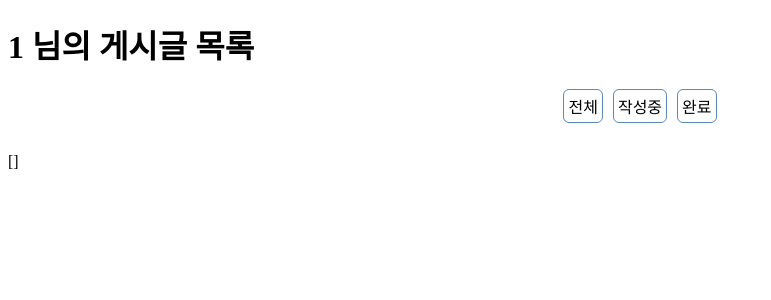
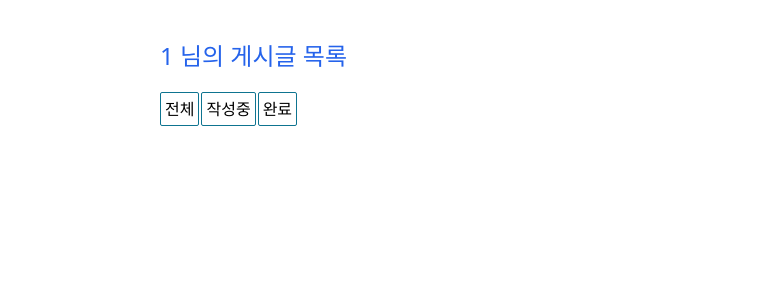
Before and after one commit to every-sun/vue-project, a Vue app: page /1 in a window 1280 px wide. Shown: the top 300 px of the page, without its empty margins (0-771 px from the left). Built offline with nearby package versions, Linux system fonts and the light colour scheme.

Commit message:
style : tailwindcss 적용

```diff
--- a/package.json
+++ b/package.json
@@ -20,8 +20,12 @@
     "@vue/cli-plugin-babel": "~5.0.0",
     "@vue/cli-plugin-eslint": "~5.0.0",
     "@vue/cli-service": "~5.0.0",
+    "autoprefixer": "^10.4.8",
     "eslint": "^7.32.0",
-    "eslint-plugin-vue": "^8.0.3"
+    "eslint-plugin-vue": "^8.0.3",
+    "postcss": "^8.4.14",
+    "tailwindcss": "^3.1.7",
+    "vue-cli-plugin-vuetify": "~2.5.1"
   },
   "eslintConfig": {
     "root": true,
--- /dev/null
+++ b/postcss.config.js
@@ -0,0 +1,6 @@
+module.exports = {
+  plugins: {
+    tailwindcss: {},
+    autoprefixer: {},
+  },
+}
--- a/src/components/ListItem.vue
+++ b/src/components/ListItem.vue
@@ -1,5 +1,7 @@
 <template>
-  <router-link :to="{name : props.component, params: {userId : props.item.userId, id: props.item.postId}}">{{props.item.print}}</router-link>
+  <li>
+    <router-link class="block border border-slate-300" :to="{name : props.component, params: {userId : props.item.userId, id: props.item.postId}}">{{props.item.print}}</router-link>
+  </li>
 </template>
 <script setup>
 import {defineProps} from "vue";
@@ -12,17 +14,3 @@ const props = defineProps({
   }
 })
 </script>
-<style scoped>
-  a {
-    display: block;
-    text-decoration: none;
-    color: black;
-    border: 1px solid #eee;
-    text-align: center;
-    margin: 4px;
-  }
-  a:hover{
-    background: #ddd;
-    color: #fff;
-  }
-</style>
--- a/src/components/UserListComp.vue
+++ b/src/components/UserListComp.vue
@@ -1,6 +1,8 @@
 <template>
   <h1>사용자 목록 (총 유저: {{userList.length}}명)</h1>
-  <list-item v-for="user in userList" :key="user" :item="{userId: user, postId: null, print: user }" component="PostList" />
+  <ul>
+    <list-item v-for="user in userList" :key="user" :item="{userId: user, postId: null, print: user }" component="PostList" />
+  </ul>
 </template>
 <script setup>
 import {useStore} from "vuex";
--- /dev/null
+++ b/src/index.css
@@ -0,0 +1,18 @@
+@tailwind base;
+@tailwind components;
+@tailwind utilities;
+
+@layer base {
+    body{
+        @apply w-3/4 m-auto my-[40px]
+    }
+    h1 {
+        @apply text-2xl text-blue-600 my-[20px]
+    }
+    button{
+        @apply border border-cyan-700 p-1 rounded-sm
+    }
+    li {
+        @apply mb-1.5
+    }
+}
--- a/src/main.js
+++ b/src/main.js
@@ -2,5 +2,6 @@ import { createApp } from 'vue';
 import App from './App.vue'
 import store from "./store"
 import {router} from "@/router";
+import './index.css';
 
 createApp(App).use(router).use(store).mount('#app')
--- a/src/views/PostDetail.vue
+++ b/src/views/PostDetail.vue
@@ -1,10 +1,10 @@
 <template>
   <h1>게시글 자세히</h1>
-  <div id="post-info">
-    <p>글번호: {{ post.id }}</p>
-    <p>사용자: {{ post.userId }}</p>
-    <p>제목: {{ post.title }} </p>
-    <p>글 상태: {{ post.completed ? '작성중' : '작성완료' }}</p>
+  <div class="flex flex-col gap-1">
+    <p class="border border-slate-300">글번호: {{ post.id }}</p>
+    <p class="border border-slate-300">사용자: {{ post.userId }}</p>
+    <p class="border border-slate-300">제목: {{ post.title }} </p>
+    <p class="border border-slate-300">글 상태: {{ post.completed ? '작성중' : '작성완료' }}</p>
   </div>
 </template>
 <script setup>
@@ -17,13 +17,3 @@
   const postList = store.state.todoList.data;
   const post = postList.filter(v=>v.id===Number(route.params.id))[0];
 </script>
-<style scoped>
-  #post-info{
-    display: flex;
-    flex-direction: column;
-    gap: 4px;
-  }
-  #post-info > p{
-    border: 1px solid #eee;
-  }
-</style>
--- a/src/views/PostList.vue
+++ b/src/views/PostList.vue
@@ -1,12 +1,14 @@
 <template>
   <h1>{{ $route.params.userId }} 님의 게시글 목록</h1>
-  <div id="tab-menu">
-    <button class="menu-item" @click="filterPostList">전체</button>
-    <button class="menu-item" @click="filterPostList">작성중</button>
-    <button class="menu-item" @click="filterPostList">완료</button>
+  <div class="flex mb-[30pxx] gap-0.5">
+    <button @click="filterPostList">전체</button>
+    <button @click="filterPostList">작성중</button>
+    <button @click="filterPostList">완료</button>
   </div>
-  <p>{{ postList }}</p>
-  <list-item v-for="post in postList" :key="post.id" :item="{userId: $route.params.userId, postId: post.id, print: post.title }" component="PostDetail" />
+<!--  <p>{{ postList }}</p>-->
+  <ul>
+    <list-item v-for="post in postList" :key="post.id" :item="{userId: $route.params.userId, postId: post.id, print: post.title }" component="PostDetail" />
+  </ul>
 </template>
 <script setup>
   import {useStore} from "vuex";
@@ -30,22 +32,3 @@
     console.log(postList);
   }
 </script>
-<style scoped>
-  #tab-menu{
-    display: flex;
-    gap: 10px;
-    justify-content: center;
-    margin-bottom: 30px;
-  }
-  .menu-item{
-    all: unset;
-    cursor: pointer;
-    border: 1px solid #5b8cb7;
-    border-radius: 6px;
-    padding: 4px;
-  }
-  .menu-item:active{
-    background: #5b8cb7;
-    color: #fff;
-  }
-</style>
--- /dev/null
+++ b/tailwind.config.js
@@ -0,0 +1,11 @@
+/** @type {import('tailwindcss').Config} */
+module.exports = {
+  content: [
+    "./index.html",
+    "./src/**/*.{vue,js,ts,jsx,tsx}",
+  ],
+  theme: {
+    extend: {},
+  },
+  plugins: [],
+}
```
Also changed, not shown: 1 other file (tests, documents, lock files or other folders).
